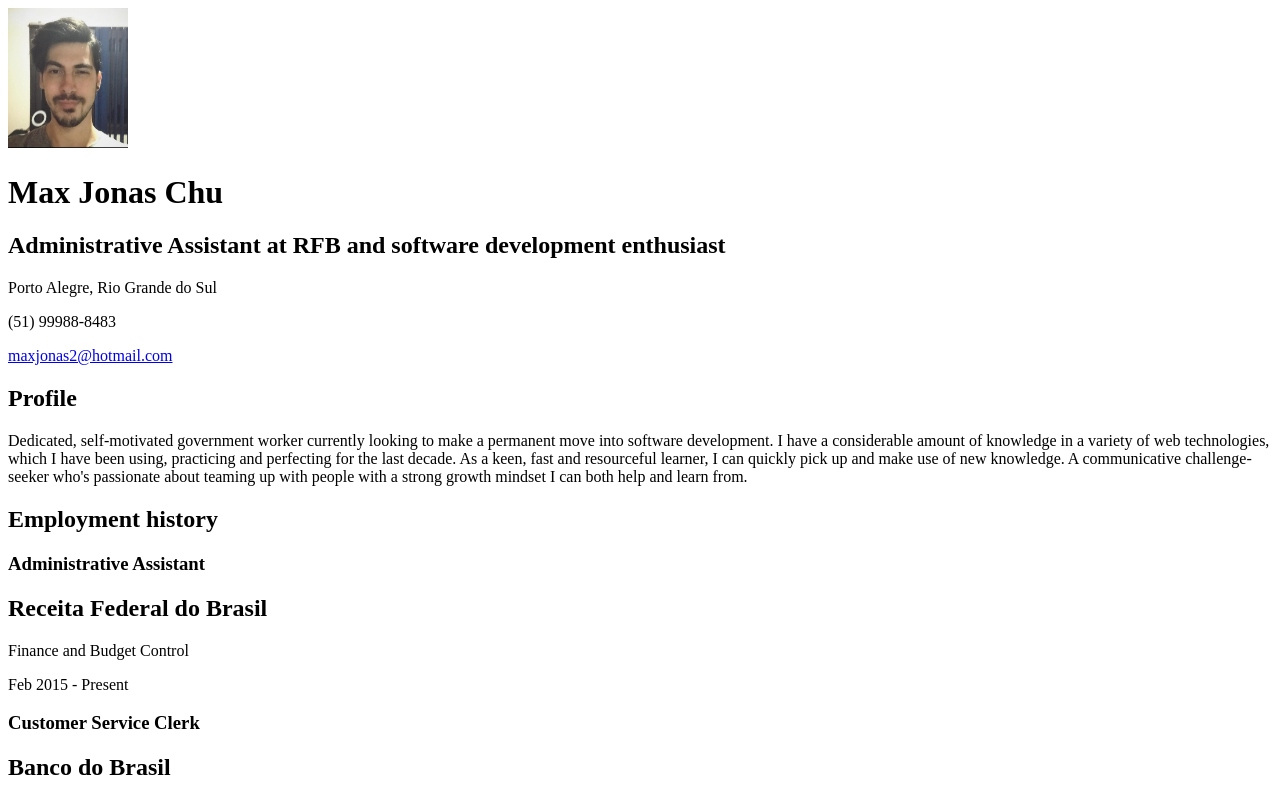
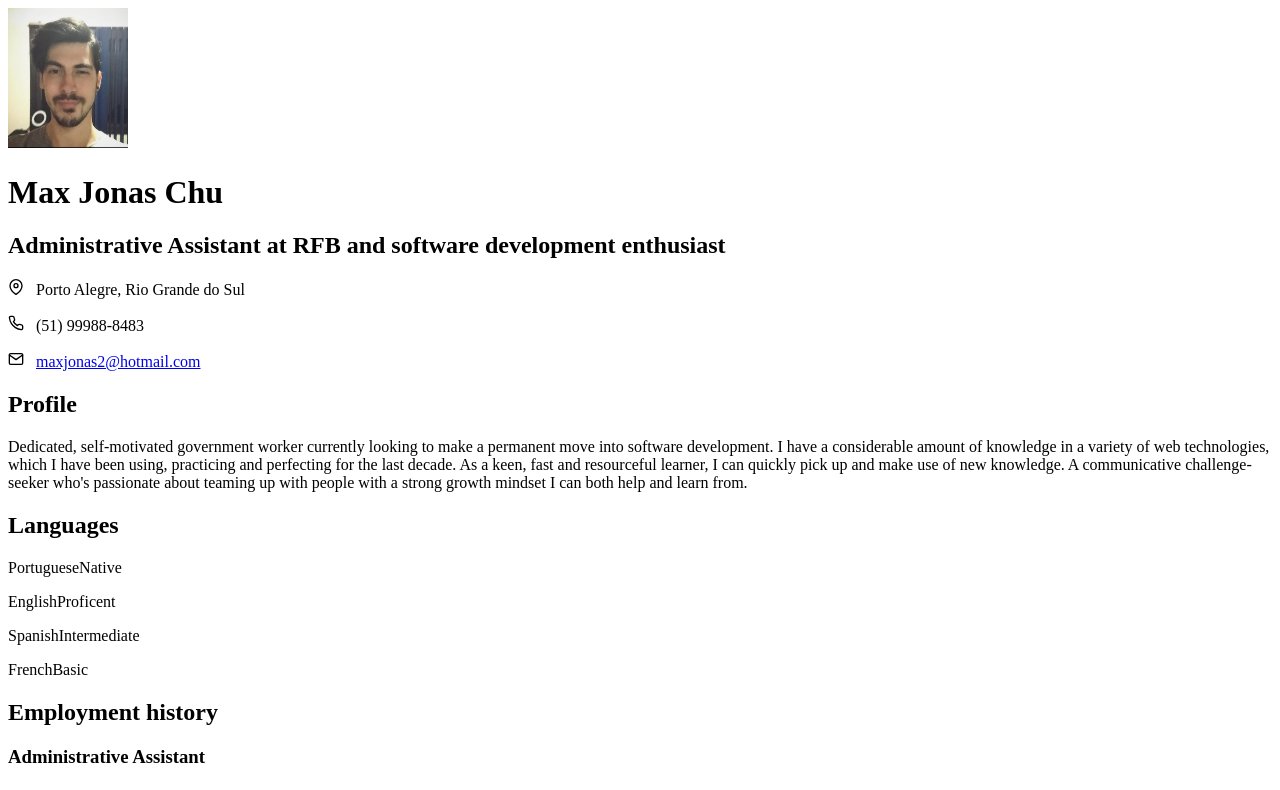
Before and after one commit to maxjonas2/cv-builder, a React (Vite) app: page / in a window 1280 px wide. Shown: the top 790 px of the page. Built offline with nearby package versions, Linux system fonts and the light colour scheme; the HTML template or start-up script is replaced by a standard one.

Commit message:
STYLE CHANGES

```diff
--- a/package.json
+++ b/package.json
@@ -10,7 +10,8 @@
   },
   "dependencies": {
     "react": "^18.2.0",
-    "react-dom": "^18.2.0"
+    "react-dom": "^18.2.0",
+    "react-icons": "^4.8.0"
   },
   "devDependencies": {
     "@types/react": "^18.0.28",
--- a/src/App.jsx
+++ b/src/App.jsx
@@ -1,16 +1,17 @@
-import { useEffect } from "react";
+import { Fragment } from "react";
 import data from "./data.json";
 import { convertMarkdownToJSX } from "./utils";
+import { FiPhone, FiMail, FiMapPin } from "react-icons/fi";
 
 export default function () {
   return (
     <main className="overflow-hidden main-container">
       <header className="main-header flex space-between items-center content-container">
-        <div className="flex space-beween items-start">
+        <div className="flex space-beween items-center">
           <div className="header-image-container flex centered-items">
             <img className="header-image" src="/jonas.png" width={120} alt="" />
           </div>
-          <div className="header-title">
+          <div className="header-title flow-sm">
             <div className="gradient-text">
               <h1>Max Jonas Chu</h1>
             </div>
@@ -20,26 +21,81 @@
             </h2>
           </div>
         </div>
-        <div className="header-info">
-          <p>Porto Alegre, Rio Grande do Sul</p>
-          <p>(51) 99988-8483</p>
+        <div className="header-info border-left">
           <p>
+            <FiMapPin className="feather-icon" />
+            &nbsp; &nbsp;
+            <span>Porto Alegre, Rio Grande do Sul</span>
+          </p>
+          <p>
+            <FiPhone className="feather-icon" />
+            &nbsp; &nbsp;<span>(51) 99988-8483</span>
+          </p>
+          <p>
+            <FiMail className="feather-icon" />
+            &nbsp; &nbsp;
             <a href="mailto:maxjonas2@hotmail.com">maxjonas2@hotmail.com</a>
           </p>
         </div>
       </header>
       <section className="content-container section-summary">
-        <h1 className="section-title">Profile</h1>
-        <p className="no-border">
-          Dedicated, self-motivated government worker currently looking to make
-          a permanent move into software development. I have a considerable
-          amount of knowledge in a variety of web technologies, which I have
-          been using, practicing and perfecting for the last decade. As a keen,
-          fast and resourceful learner, I can quickly pick up and make use of
-          new knowledge. A communicative challenge-seeker who's passionate about
-          teaming up with people with a strong growth mindset I can both help
-          and learn from.
-        </p>
+        <div>
+          <h1 className="section-title">Profile</h1>
+          <div className="content flex space-between items-start">
+            <p className="no-border profile-description">
+              Dedicated, self-motivated government worker currently looking to
+              make a permanent move into software development. I have a
+              considerable amount of knowledge in a variety of web technologies,
+              which I have been using, practicing and perfecting for the last
+              decade. As a keen, fast and resourceful learner, I can quickly
+              pick up and make use of new knowledge. A communicative
+              challenge-seeker who's passionate about teaming up with people
+              with a strong growth mindset I can both help and learn from.
+            </p>
+            <div class="skill-box info-box border-left">
+              <section className="flow-md">
+                <div className="skill-group flow-xsm">
+                  <h2 className="upper-condensed skill-group-title">
+                    Languages
+                  </h2>
+                  <p>
+                    <span className="skill-name inline-block">Portuguese</span>
+                    <span className="skill-level-tag inline-flex centered-items">
+                      Native
+                    </span>{" "}
+                  </p>
+                  <p>
+                    <span className="skill-name inline-block">English</span>
+                    <span className="skill-level-tag inline-flex centered-items">
+                      Proficent
+                    </span>{" "}
+                  </p>
+                  <p>
+                    <span className="skill-name inline-block">Spanish</span>
+                    <span className="skill-level-tag inline-flex centered-items">
+                      Intermediate
+                    </span>{" "}
+                  </p>
+                  <p>
+                    <span className="skill-name inline-block">French</span>
+                    <span className="skill-level-tag inline-flex centered-items">
+                      Basic
+                    </span>{" "}
+                  </p>
+                </div>
+                {/* <div className="skill-group flow-xsm">
+                  <h2 className="upper-condensed skill-group-title">
+                    Other skills
+                  </h2>
+                  <p>• Communication</p>
+                  <p>• Team Work</p>
+                  <p>• Critical Thinking</p>
+                  <p>• Time Management</p>
+                </div> */}
+              </section>
+            </div>
+          </div>
+        </div>
       </section>
       <section className="content-container section-work-experience flow-lg">
         <h1 className="section-title">Employment history</h1>
@@ -87,7 +143,7 @@
 
       {/* ********** ABOUT ********** */}
 
-      <section className="content-container section-about flow-lg">
+      {/* <section className="content-container section-about flow-lg">
         <h1 className="section-title">About me</h1>
         <p className="no-border">
           Lorem ipsum dolor sit amet consectetur adipisicing elit. Adipisci,
@@ -102,6 +158,14 @@
           <a taget="_blank" href="https://github.com/maxjonas2">
             here
           </a>
+        </p>
+      </section> */}
+
+      <section className="content-container section-about flow-sm faded-text">
+        <p>This CV was built using React.js</p>
+        <p>
+          Access the online version at <a href="/">max-jonas-cv.vercel.app</a>{" "}
+          and GitHub repo at <a href="/">github.com/maxjonas2/cv-builder</a>
         </p>
       </section>
     </main>
@@ -118,10 +182,23 @@
 }
 
 function SkillsetDescription({ level, title, descriptionText }) {
+  let formattedTitle = title;
+  if (title.includes("/")) {
+    formattedTitle = title.split("/");
+    formattedTitle.splice(
+      1,
+      0,
+      <Fragment>
+        <span>/</span>
+        <br />
+      </Fragment>
+    );
+  }
+
   return (
-    <article className="article-skill flex space-between">
+    <article className="article-skill flex space-between border-left">
       <div className="description flow-sm">
-        <h1 className="description-title">{title}</h1>
+        <h1 className="description-title">{formattedTitle}</h1>
       </div>
       <div className="description-data">
         {/* <!-- SKILL LEVEL --> */}
@@ -146,7 +223,7 @@
 
 function JobDescription({ title, duties, period, place }) {
   return (
-    <article className="article-work-experience flex space-between">
+    <article className="article-work-experience border-left flex space-between">
       <div className="description flow-sm">
         <h1 className="description-title">{title}</h1>
         <h2 className="description-place">{place}</h2>
@@ -161,7 +238,7 @@
 
 function EducationDescription({ degree, institutionName, period }) {
   return (
-    <article className="article-work-experience flex space-between">
+    <article className="article-work-experience border-left flex space-between">
       <div className="description flow-sm">
         <h1 className="description-title">{degree}</h1>
         <h2 className="description-place">{institutionName}</h2>
--- a/src/css/main.css
+++ b/src/css/main.css
@@ -1,3 +1,4 @@
+@charset "UTF-8";
 * {
   margin: 0;
   padding: 0;
@@ -27,8 +28,21 @@
     padding: 0;
     box-sizing: border-box;
   }
+  .border-left {
+    border-left: 2px solid #1b4aa0 !important;
+  }
+  .article-skill > .description-data {
+    max-width: 38rem !important;
+  }
+  .skill-bar-level {
+    width: 22px !important;
+    height: 10px !important;
+  }
+  .skill-name {
+    width: 12ch !important;
+  }
   :root {
-    font-size: 11pt !important;
+    font-size: 10pt !important;
   }
   .main-container {
     max-width: 100%;
@@ -59,6 +73,10 @@
   overflow: hidden;
 }
 
+.flow-xsm > * + * {
+  margin-top: 0.26rem;
+}
+
 .flow-sm > * + * {
   margin-top: 0.4rem;
 }
@@ -83,6 +101,24 @@
   display: flex;
 }
 
+.upper {
+  text-transform: uppercase;
+}
+
+.upper-condensed {
+  text-transform: uppercase;
+  font-size: 0.9rem;
+  letter-spacing: 0.65px;
+}
+
+.inline-block {
+  display: inline-block;
+}
+
+.inline-flex {
+  display: inline-flex;
+}
+
 .flex-col {
   flex-direction: column;
 }
@@ -100,8 +136,12 @@
   line-height: 1.5;
 }
 
-h1 + p {
+h1 + :is(p, .content) {
   margin-top: 0.5rem;
+}
+
+h2 + :is(p, .content) {
+  margin-top: 0.35rem;
 }
 
 .hidden {
@@ -123,10 +163,44 @@
   color: transparent !important;
 }
 
+.margin-right {
+  margin-right: 1rem;
+}
+
+.margin-left {
+  margin-left: 1rem;
+}
+
+.skill-name {
+  width: 12ch;
+}
+.skill-name::before {
+  content: "• ";
+}
+
+.skill-group:not(:last-child) {
+  margin-bottom: 1.5rem;
+}
+
+.skill-group-title {
+  padding-bottom: 0.22rem;
+  font-weight: 500;
+}
+
+.skill-level-tag {
+  width: 16ch;
+  height: 1.4rem;
+  border-radius: 4px;
+  background-color: #2d69ab;
+  color: white;
+  text-transform: uppercase;
+  font-size: 0.6rem;
+  letter-spacing: 0.6px;
+}
+
 /* SECTION */
 .content-container > :is(article, section) {
   padding-left: 1.5rem;
-  border-left: 4px solid #6e32cd;
 }
 
 .no-border {
@@ -163,7 +237,7 @@
 }
 .article-work-experience h2 {
   font-size: 1.2rem;
-  color: #666;
+  color: #5e5e5e;
 }
 .article-work-experience .description-period {
   color: #666;
@@ -171,7 +245,11 @@
 }
 
 .article-skill > .description-data {
-  max-width: 30rem;
+  max-width: 32rem;
+}
+
+.faded-text {
+  color: #6b6b6b;
 }
 
 /* SKILLS */
@@ -179,6 +257,10 @@
   font-size: 1.2rem;
   font-weight: bold;
   color: #6b6b6b;
+}
+
+.skill-bar {
+  margin-bottom: 0.625rem;
 }
 
 .skill-bar-level {
@@ -219,7 +301,14 @@
 
 .header-info {
   padding-left: 1rem;
-  border-left: 4px solid #6e32cd;
+  min-width: -moz-max-content;
+  min-width: max-content;
+}
+
+.feather-icon {
+  position: relative;
+  top: 4px;
+  stroke: #1b4aa0;
 }
 
 .header-image-container {
@@ -242,8 +331,23 @@
      object-fit: cover;
 }
 
+.skill-box {
+  padding-left: 1rem;
+  color: #2e2e2e;
+  min-width: -moz-max-content;
+  min-width: max-content;
+}
+
+.border-left {
+  border-left: 4px solid #1b4aa0;
+}
+
+.profile-description {
+  margin-right: 4rem;
+}
+
 .items-start {
-  align-items: center;
+  align-items: start;
 }
 
 .items-center {
--- a/src/css/main.scss
+++ b/src/css/main.scss
@@ -31,8 +31,25 @@
     box-sizing: border-box;
   }
 
+  .border-left {
+    border-left: 2px solid #1b4aa0 !important;
+  }
+
+  .article-skill > .description-data {
+    max-width: 38rem !important;
+  }
+
+  .skill-bar-level {
+    width: 22px !important;
+    height: 10px !important;
+  }
+
+  .skill-name {
+    width: 12ch !important;
+  }
+
   :root {
-    font-size: 11pt !important;
+    font-size: 10pt !important;
   }
 
   .main-container {
@@ -66,6 +83,10 @@
   overflow: hidden;
 }
 
+.flow-xsm > * + * {
+  margin-top: 0.26rem;
+}
+
 .flow-sm > * + * {
   margin-top: 0.4rem;
 }
@@ -90,6 +111,24 @@
   display: flex;
 }
 
+.upper {
+  text-transform: uppercase;
+}
+
+.upper-condensed {
+  text-transform: uppercase;
+  font-size: 0.9rem;
+  letter-spacing: 0.65px;
+}
+
+.inline-block {
+  display: inline-block;
+}
+
+.inline-flex {
+  display: inline-flex;
+}
+
 .flex-col {
   flex-direction: column;
 }
@@ -107,8 +146,12 @@
   line-height: 1.5;
 }
 
-h1 + p {
+h1 + :is(p, .content) {
   margin-top: 0.5rem;
+}
+
+h2 + :is(p, .content) {
+  margin-top: 0.35rem;
 }
 
 .hidden {
@@ -130,11 +173,46 @@
   }
 }
 
+.margin-right {
+  margin-right: 1rem;
+}
+
+.margin-left {
+  margin-left: 1rem;
+}
+
+.skill-name {
+  width: 12ch;
+
+  &::before {
+    content: "• ";
+  }
+}
+
+.skill-group:not(:last-child) {
+  margin-bottom: 1.5rem;
+}
+
+.skill-group-title {
+  padding-bottom: 0.22rem;
+  font-weight: 500;
+}
+
+.skill-level-tag {
+  width: 16ch;
+  height: 1.4rem;
+  border-radius: 4px;
+  background-color: #2d69ab;
+  color: white;
+  text-transform: uppercase;
+  font-size: 0.6rem;
+  letter-spacing: 0.6px;
+}
+
 /* SECTION */
 
 .content-container > :is(article, section) {
   padding-left: 1.5rem;
-  border-left: 4px solid #6e32cd;
 }
 
 .no-border {
@@ -175,7 +253,7 @@
 
   h2 {
     font-size: 1.2rem;
-    color: #666;
+    color: #5e5e5e;
   }
 
   .description-period {
@@ -185,7 +263,11 @@
 }
 
 .article-skill > .description-data {
-  max-width: 30rem;
+  max-width: 32rem;
+}
+
+.faded-text {
+  color: #6b6b6b;
 }
 
 /* SKILLS */
@@ -194,6 +276,10 @@
   font-size: 1.2rem;
   font-weight: bold;
   color: #6b6b6b;
+}
+
+.skill-bar {
+  margin-bottom: 0.625rem;
 }
 
 .skill-bar-level {
@@ -238,7 +324,13 @@
 
 .header-info {
   padding-left: 1rem;
-  border-left: 4px solid #6e32cd;
+  min-width: max-content;
+}
+
+.feather-icon {
+  position: relative;
+  top: 4px;
+  stroke: #1b4aa0;
 }
 
 .header-image-container {
@@ -261,8 +353,22 @@
   object-fit: cover;
 }
 
+.skill-box {
+  padding-left: 1rem;
+  color: #2e2e2e;
+  min-width: max-content;
+}
+
+.border-left {
+  border-left: 4px solid #1b4aa0;
+}
+
+.profile-description {
+  margin-right: 4rem;
+}
+
 .items-start {
-  align-items: center;
+  align-items: start;
 }
 
 .items-center {
--- a/src/data.json
+++ b/src/data.json
@@ -68,7 +68,7 @@
       "level": 7
     },
     {
-      "label": "Web and UI Design",
+      "label": "Web Design",
       "description": "I can effectively use tools such as Figma and Photoshop for prototyping user interfaces and crafting external visual elements when necessary. I have a decent understanding of fundamental design principles, typography, design systems, color theory and UI / UX patterns for providing the user with a fluid, intuitive, visually pleasing and responsive experience, including accessibility concerns. I am acquainted with SVG and can effectively implement it in web and mobile applications.",
       "level": 7
     },
```
Also changed, not shown: 2 other files (tests, documents, lock files or other folders).
